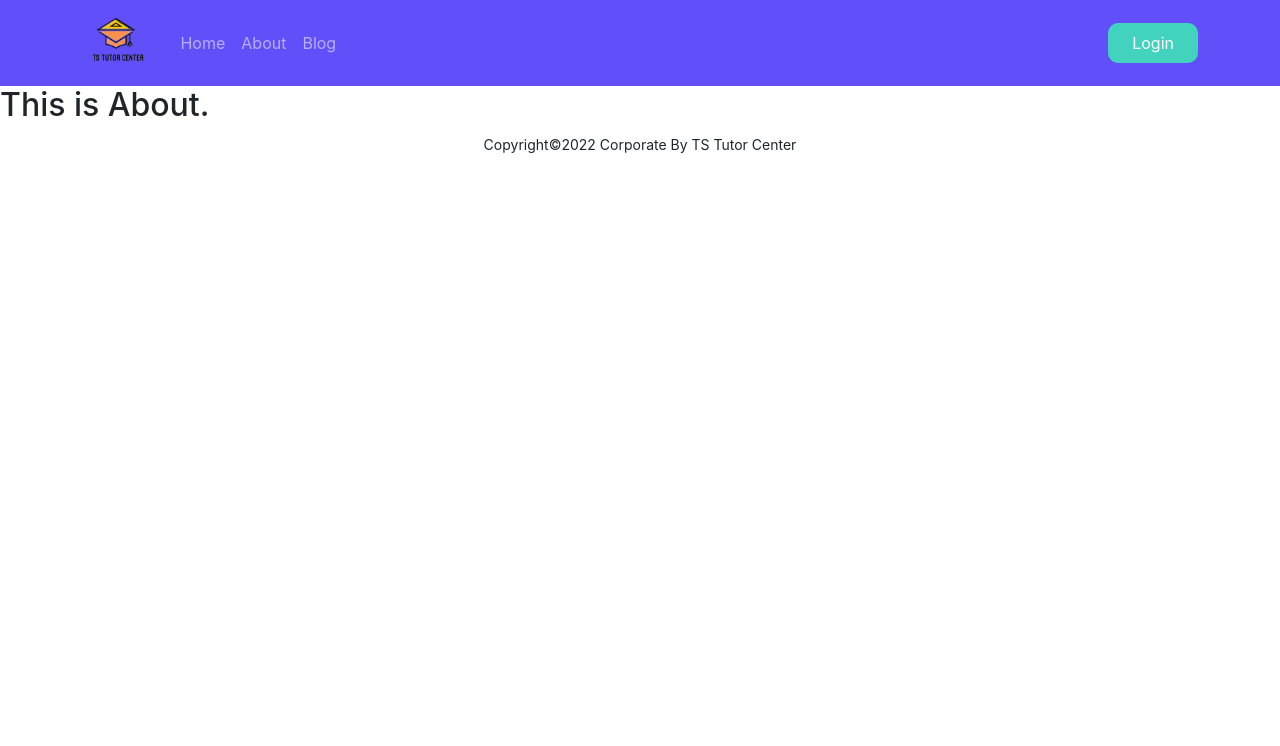
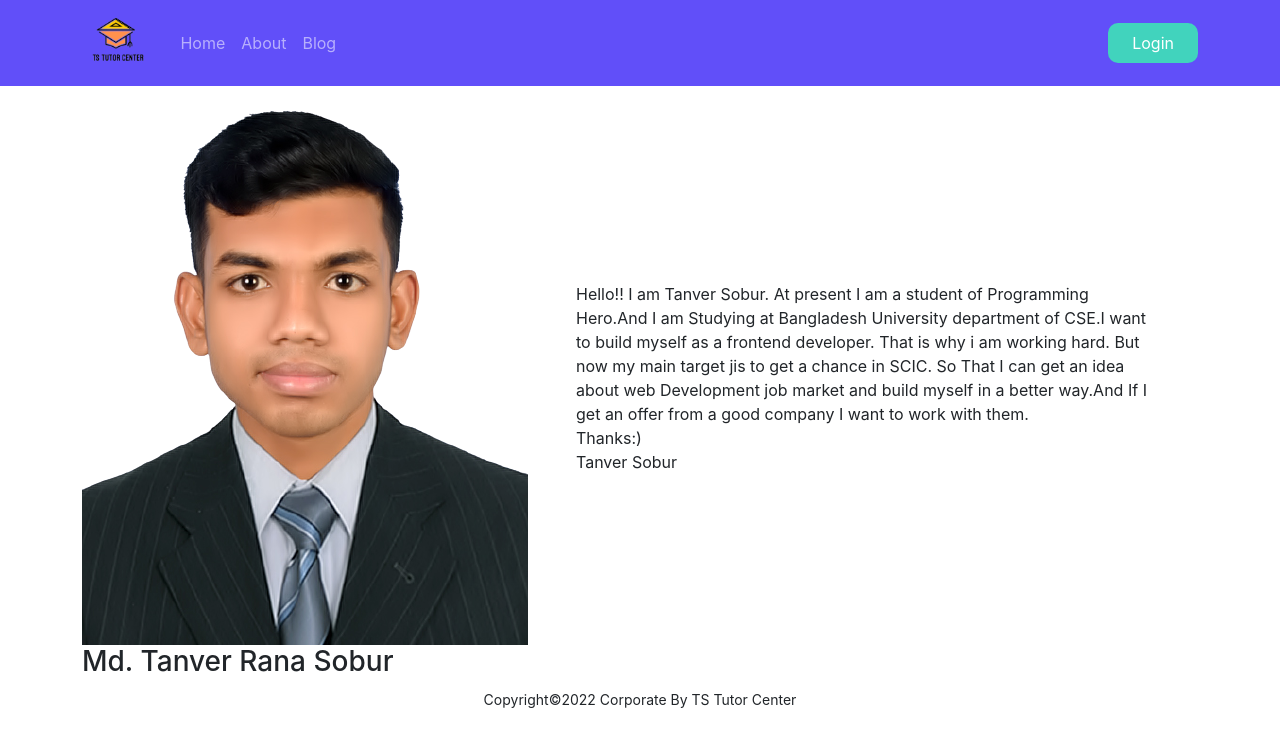
Before and after one commit to tanverrana/ts-tutor-center, a React (Create React App) app: page /about in a window 1280 px wide. Shown: the top 746 px of the page. Built offline with nearby package versions, Linux system fonts and the light colour scheme; no server answers.

Commit message:
about me

```diff
--- a/src/components/About/About.js
+++ b/src/components/About/About.js
@@ -1,9 +1,17 @@
 import React from 'react';
+import picture from "../../images/tanver.png"
 
 const About = () => {
     return (
-        <div>
-            <h2>This is About.</h2>
+        <div className="container d-flex justify-content-center align-items-center">
+            <div>
+                <img src={picture} alt="" />
+                <h3>Md. Tanver Rana Sobur</h3>
+            </div>
+            <div className="mx-5">
+
+                <p>Hello!! I am Tanver Sobur. At present I am a student of Programming Hero.And I am Studying at Bangladesh University department of CSE.I want to build myself as a frontend developer. That is why i am working hard. But now my main target jis to get a chance in SCIC. So That I can get an idea about web Development job market and build myself in a better way.And If I get an offer from a good company I want to work with them. <br /> Thanks:) <br />Tanver Sobur</p>
+            </div>
         </div>
     );
 };
```
Also changed, not shown: src/images/tanver.png (added).
